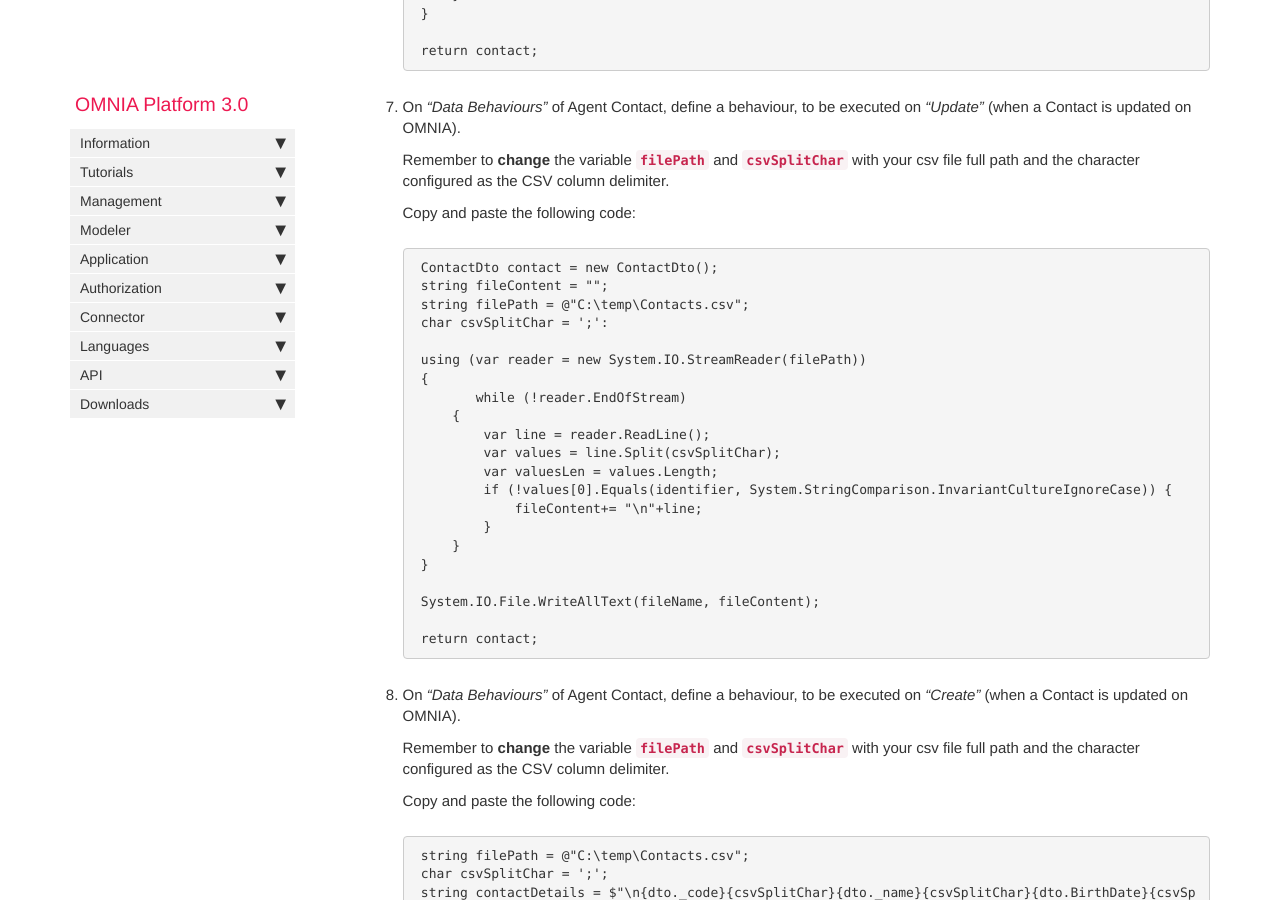
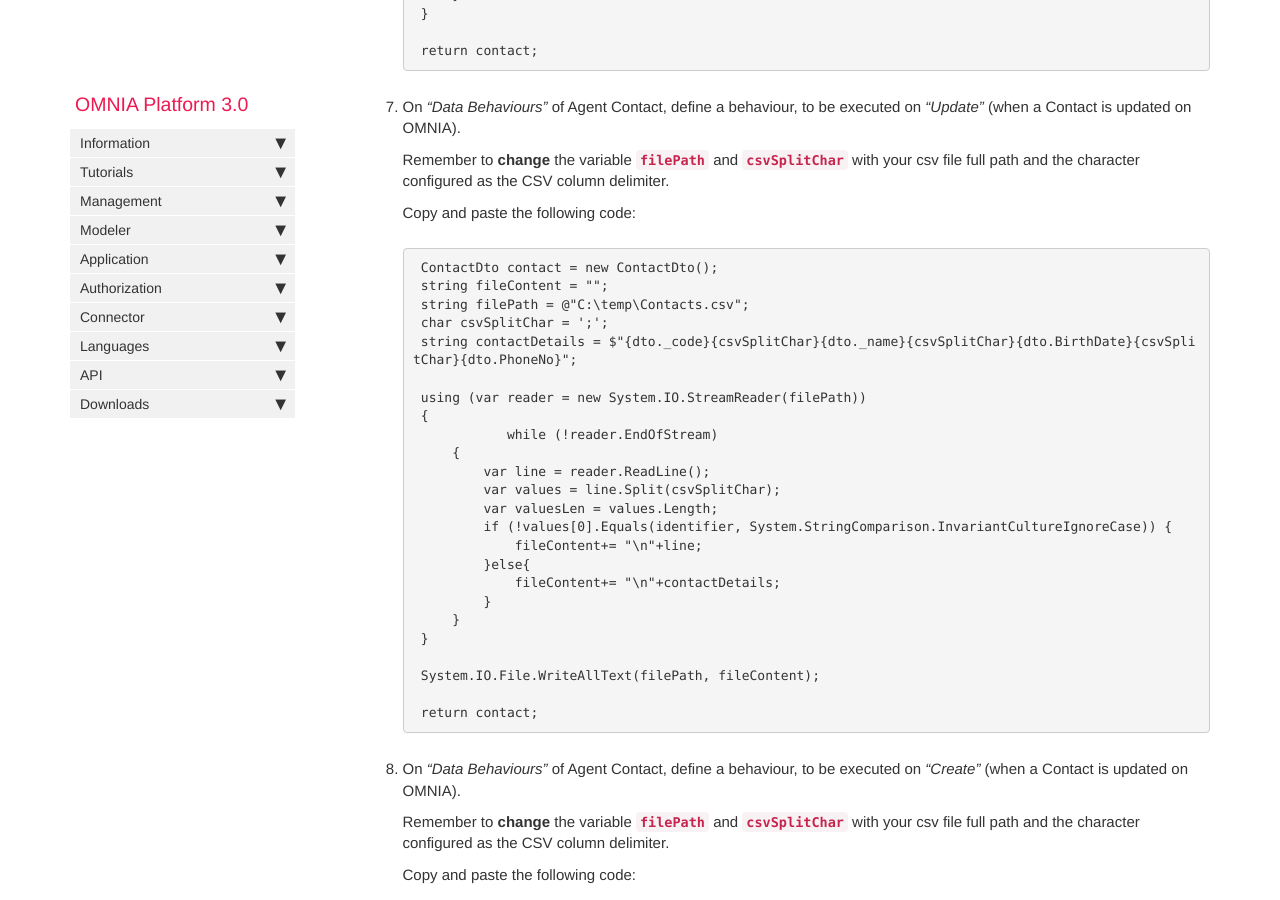
Before and after one commit to daniel8lopes/omnia3, a Jekyll site: the page built from docs/pages/omnia3/Tutorials/omnia3_connectortutorial.md, in a window 1280 px wide and 900 px high, scrolled down 3610 px. Built offline with Jekyll 4.4.1, drawn with Linux system fonts in a browser that asks for light colours; nearby versions of some CDN libraries; comment, search, counter and statistics services are not loaded.

Commit message:
Update omnia3_connectortutorial.md

````diff
--- a/docs/pages/omnia3/Tutorials/omnia3_connectortutorial.md
+++ b/docs/pages/omnia3/Tutorials/omnia3_connectortutorial.md
@@ -132,22 +132,25 @@ This tutorial assumes that you have created a OMNIA tenant ([click here to see h
     ContactDto contact = new ContactDto();
     string fileContent = "";
     string filePath = @"C:\temp\Contacts.csv";
-    char csvSplitChar = ';':
+    char csvSplitChar = ';';
+    string contactDetails = $"{dto._code}{csvSplitChar}{dto._name}{csvSplitChar}{dto.BirthDate}{csvSplitChar}{dto.PhoneNo}";
 
     using (var reader = new System.IO.StreamReader(filePath))
     {
-    	while (!reader.EndOfStream)
+ 	    while (!reader.EndOfStream)
         {
             var line = reader.ReadLine();
             var values = line.Split(csvSplitChar);
             var valuesLen = values.Length;
             if (!values[0].Equals(identifier, System.StringComparison.InvariantCultureIgnoreCase)) {
                 fileContent+= "\n"+line;
-            }
+            }else{
+			    fileContent+= "\n"+contactDetails;
+		    }
         }
     }
 
-    System.IO.File.WriteAllText(fileName, fileContent);
+    System.IO.File.WriteAllText(filePath, fileContent);
 
     return contact;
     ```
````
